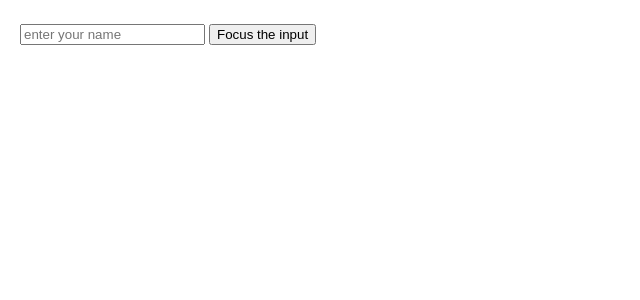
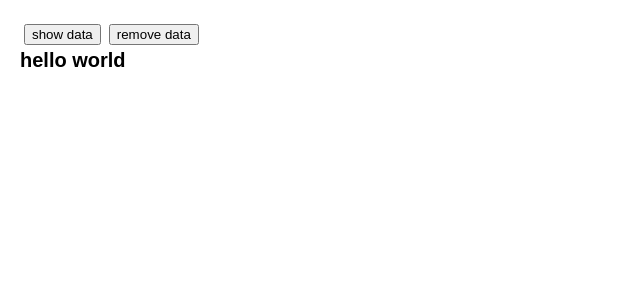
Before and after one commit to toufiq007/react_nextJs, a React (Vite) app: page / in a window 1280 px wide. Shown: the top 300 px of the page, without its empty margins (0-640 px from the left). Built offline with nearby package versions, Linux system fonts and the light colour scheme.

Commit message:
module 4.4 and 4.5 where i am learning the dead side of the manual dom manipulation in react by useRef hook

```diff
--- a/src/App.jsx
+++ b/src/App.jsx
@@ -1,9 +1,25 @@
-import Focus from "./components/Focus";
+import { useRef, useState } from "react";
 
 const App = () => {
+  const [show, setShow] = useState(true);
+  const refData = useRef(null);
+  // we can manipulate the dom element but be carefull to manipulate the dom element
+  // we must avoid the dom element by own as much as possible
+  // this is not the right way to manipulate the dom element
+  const handleRemove = () => {
+    refData.current.remove();
+  };
   return (
     <div>
-      <Focus />
+      <button onClick={() => setShow(!show)}>show data</button>
+      <button onClick={handleRemove}>remove data </button>
+      {show && <h2>hello world</h2>}
+
+      {/*  this way is not valid for manipulation the dom element */}
+      {/* <div
+        style={{ background: "red", width: "100px", height: "100px" }}
+        ref={refData}
+      ></div> */}
     </div>
   );
 };
--- a/src/components/Focus.jsx
+++ /dev/null
@@ -1,16 +0,0 @@
-import { useRef } from "react";
-import Input from "./Input";
-const Focus = () => {
-  const inputRef = useRef();
-  const focusInput = () => {
-    inputRef.current.focus();
-  };
-  return (
-    <div>
-      <Input type="text" placeholder="enter your name" ref={inputRef} />
-      <button onClick={focusInput}>Focus the input</button>
-    </div>
-  );
-};
-
-export default Focus;
--- a/src/components/Input.jsx
+++ /dev/null
@@ -1,11 +0,0 @@
-/* eslint-disable react/display-name */
-import { forwardRef } from "react";
-
-const Input = forwardRef((props, ref) => {
-  return (
-    <>
-      <input {...props} ref={ref} />
-    </>
-  );
-});
-export default Input;
```
